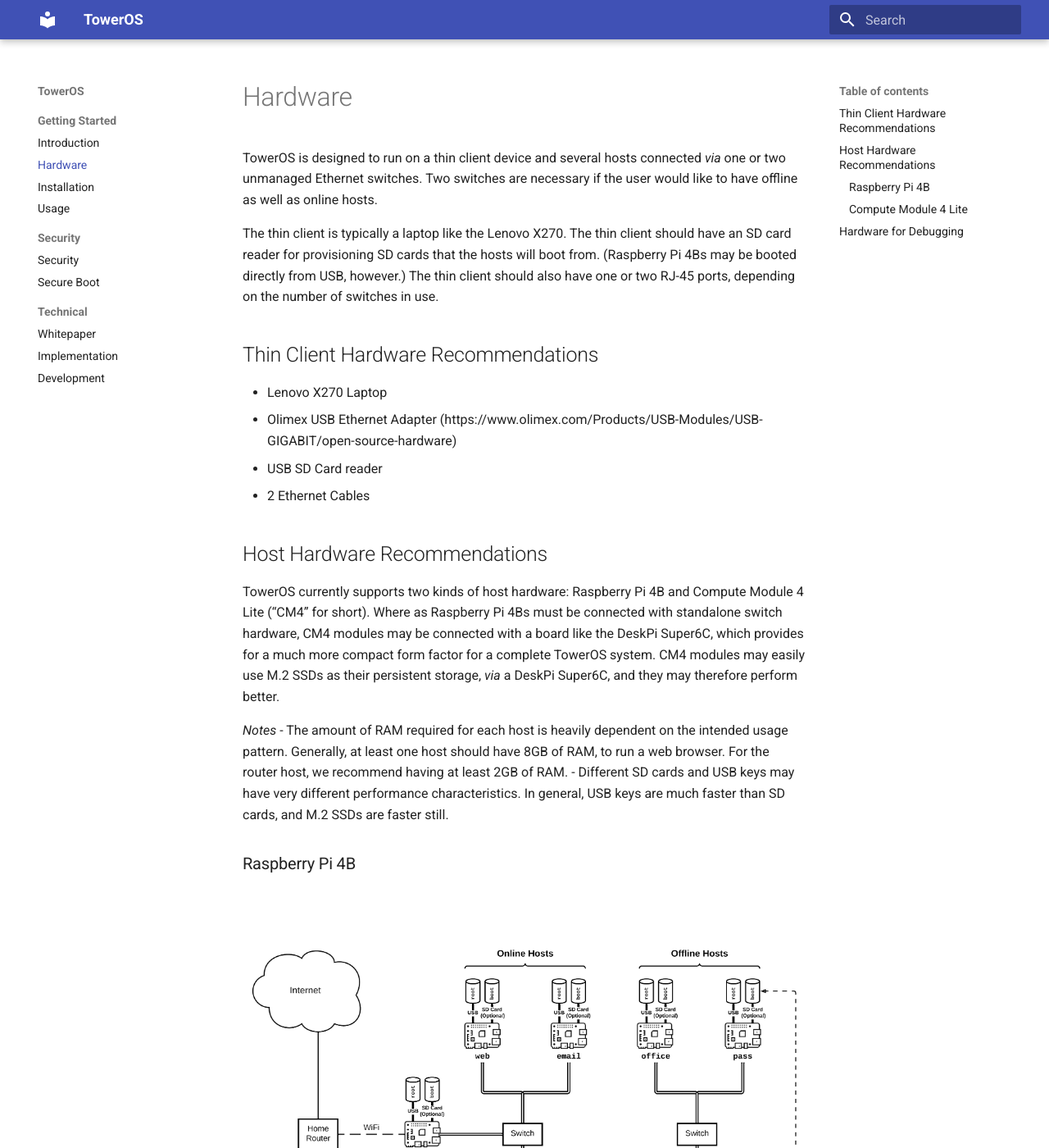
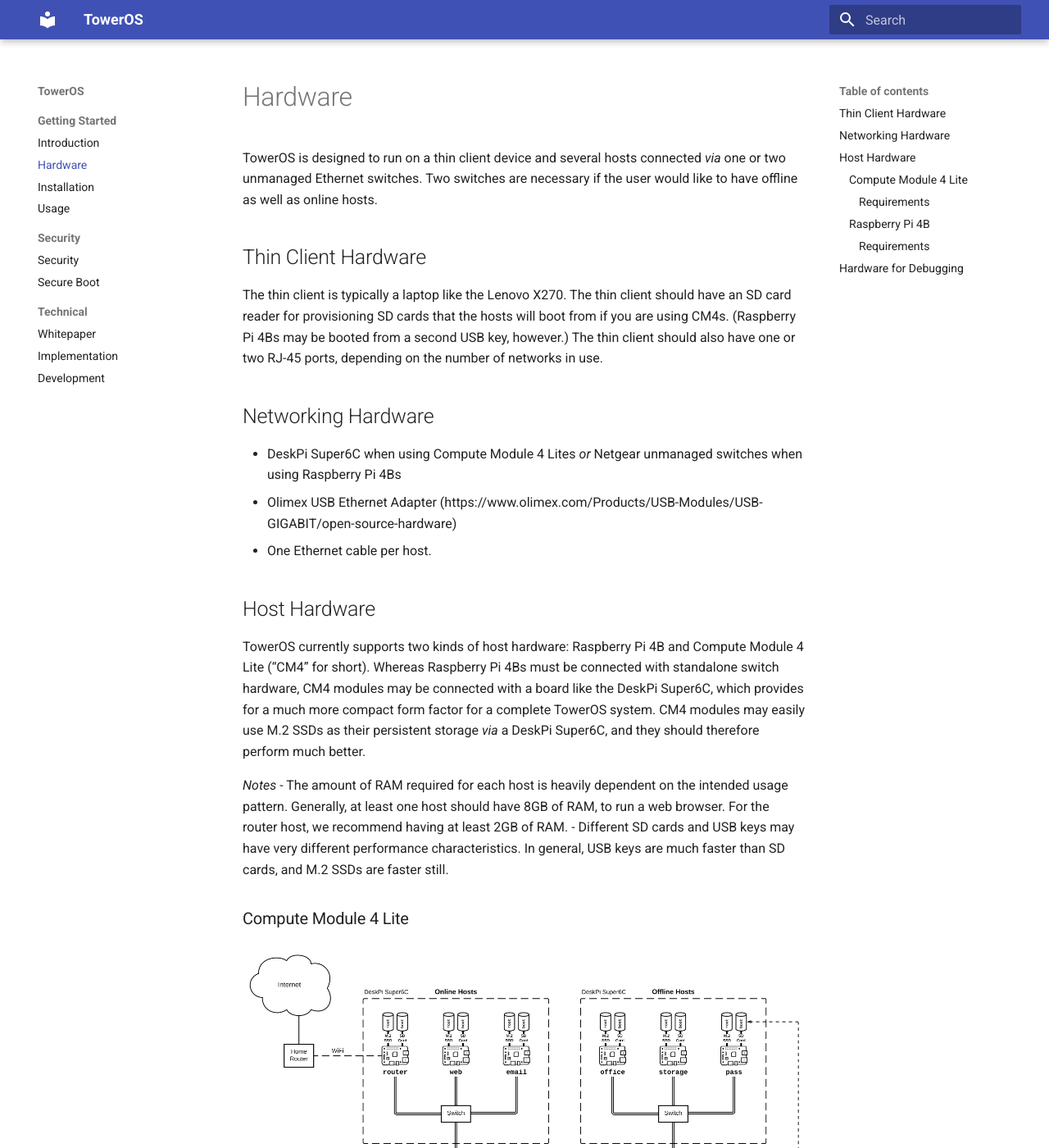
Before and after one commit to towercomputers/toweros, an MkDocs documentation site: the page built from docs/src/hardware.md, in a window 1280 px wide and 1400 px high. Shown: the whole window at 82% size. Built offline with MkDocs 1.6.1 and Material for MkDocs 9.7.7, drawn with Linux system fonts in a browser that asks for light colours; some of the changed text lies outside the part shown.

Commit message:
Update Docs, re: SD Cards

```diff
--- a/docs/src/hardware.md
+++ b/docs/src/hardware.md
@@ -2,46 +2,49 @@
 
 TowerOS is designed to run on a thin client device and several hosts connected _via_ one or two unmanaged Ethernet switches. Two switches are necessary if the user would like to have offline as well as online hosts.
 
-The thin client is typically a laptop like the Lenovo X270. The thin client should have an SD card reader for provisioning SD cards that the hosts will boot from. (Raspberry Pi 4Bs may be booted directly from USB, however.) The thin client should also have one or two RJ-45 ports, depending on the number of switches in use.
 
-## Thin Client Hardware Recommendations
-- Lenovo X270 Laptop
-- Olimex USB Ethernet Adapter (https://www.olimex.com/Products/USB-Modules/USB-GIGABIT/open-source-hardware)
-- USB SD Card reader
-- 2 Ethernet Cables
+## Thin Client Hardware
+The thin client is typically a laptop like the Lenovo X270. The thin client should have an SD card reader for provisioning SD cards that the hosts will boot from if you are using CM4s. (Raspberry Pi 4Bs may be booted from a second USB key, however.) The thin client should also have one or two RJ-45 ports, depending on the number of networks in use.
 
 
-## Host Hardware Recommendations
-TowerOS currently supports two kinds of host hardware: Raspberry Pi 4B and Compute Module 4 Lite (“CM4” for short). Where as Raspberry Pi 4Bs must be connected with standalone switch hardware, CM4 modules may be connected with a board like the DeskPi Super6C, which provides for a much more compact form factor for a complete TowerOS system. CM4 modules may easily use M.2 SSDs as their persistent storage, _via_ a DeskPi Super6C, and they may therefore perform better.
+## Networking Hardware
+- DeskPi Super6C when using Compute Module 4 Lites *or* Netgear unmanaged switches when using Raspberry Pi 4Bs
+- Olimex USB Ethernet Adapter (https://www.olimex.com/Products/USB-Modules/USB-GIGABIT/open-source-hardware)
+- One Ethernet cable per host.
+
+
+## Host Hardware
+TowerOS currently supports two kinds of host hardware: Raspberry Pi 4B and Compute Module 4 Lite (“CM4” for short). Whereas Raspberry Pi 4Bs must be connected with standalone switch hardware, CM4 modules may be connected with a board like the DeskPi Super6C, which provides for a much more compact form factor for a complete TowerOS system. CM4 modules may easily use M.2 SSDs as their persistent storage _via_ a DeskPi Super6C, and they should therefore perform much better.
 
 *Notes*
 - The amount of RAM required for each host is heavily dependent on the intended usage pattern. Generally, at least one host should have 8GB of RAM, to run a web browser. For the router host, we recommend having at least 2GB of RAM.
 - Different SD cards and USB keys may have very different performance characteristics. In general, USB keys are much faster than SD cards, and M.2 SSDs are faster still.
 
 
+### Compute Module 4 Lite
+
+![Diagram - CM4](img/diagram-cm4.png)
+
+Using CM4s and the [DeskPi Super6C Board](https://deskpi.com/collections/deskpi-super6c/products/deskpi-super6c-raspberry-pi-cm4-cluster-mini-itx-board-6-rpi-cm4-supported) you can avoid most cables and put all your hosts in a single mini-ITX case. This setup is **more performant, more affordable and more compact**. However, it is also more difficult to debug: the DeskPi only provides USB and HDMI access to slot #1 on the board, and hosts cannot be power cycled individually. To support both online and offline hosts, two independent DeskPi Super6s should be used; otherwise, a single DeskPi will support five online hosts plus the router.
+
+#### Requirements
+- Only the CM4 *Lite* is supported.
+- Only the CM4 Lite module used for the router must have on-board WiFi (the others may be entirely wireless).
+- CM4s must be booted from an SD card, which will hold the boot partition.
+- Accordingly, you must have an SD Card reader for the thin client.
+- CM4s must use an M.2 SSD for the root partition.
+
+
 ### Raspberry Pi 4B
 
 ![Diagram - RPi](img/diagram-rpi.png)
 
-- Raspberry Pis may be booted either from an SD card or a USB key. For best performance, the root partition should reside on a USB key. You will need at least one SD card or USB key per host.
-- The USB key should ideally be plugged into the blue USB port, which supports USB 3.0.
-- If you wish to have offline hosts, then you need two switches; otherwise, one will do.
-- If you are using a PoE switch, you will need one PoE hat per host; if not, a USB hub may be used for power delivery
-- You will need one RJ-45 cable per host.
+Using standard Raspberry Pi 4Bs for your system is most appropriate if it does not need to be portable, because of the additional bulk of the Raspberry Pi form factor. If you wish to support offline hosts, then you need two unmanaged switches; otherwise, one will do.
+
+#### Requirements
+- You will need either two USB keys, or one USB key and one SD card per host. (For best performance, the root partition should reside on a fast USB key, which should be plugged into the blue USB 3.0 port.)
+- If you are using a PoE switch, you will need one PoE hat per host; if not, a USB hub may be used for power delivery.
 - You will need one RTC Clock hat for each offline host.
-
-
-### Compute Module 4 Lite
-
-![Diagram - CM4](img/diagram-cm4.png)
-
-Using CM4s and the [DeskPi Super6C Board](https://deskpi.com/collections/deskpi-super6c/products/deskpi-super6c-raspberry-pi-cm4-cluster-mini-itx-board-6-rpi-cm4-supported) you can avoid most cables and put all your hosts in a single mini-ITX case.
-
-- Only the CM4 *Lite* is supported.
-- Only the CM4 Lite module used for the router must have on-board WiFi; the others may be entirely wireless.
-- CM4s must be booted from an SD card, which will hold the boot partition.
-- CM4s must use an M.2 SSD for the root partition (which also should be highly performant).
-- To support both online and offline hosts, two independent DeskPi Super6s may be used.
 
 
 ## Hardware for Debugging
```
Also changed, not shown: docs/src/implementation.md (+1 -1 lines), docs/src/img/diagram-rpi.png.
